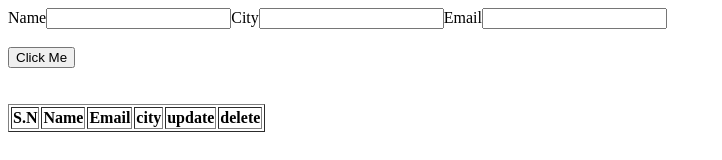
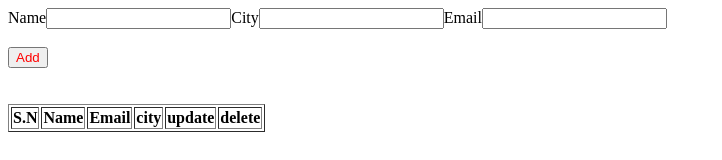
Before and after one commit to Chhavi13/reactRepo, a React (Create React App) app: page /crudform in a window 1280 px wide. Shown: the top 160 px of the page, without its empty margins (0-722 px from the left). Built offline with nearby package versions, Linux system fonts and the light colour scheme.

Commit message:
task form

```diff
--- a/src/FunctionalComponent/FormCrud.js
+++ b/src/FunctionalComponent/FormCrud.js
@@ -2,6 +2,7 @@ import React, { useState, useEffect } from 'react'
 import { Icon } from 'react-icons-kit'
 import { trash } from 'react-icons-kit/feather/trash'
 import { edit2 } from 'react-icons-kit/feather/edit2'
+import { link } from 'react-router-dom'
 const FormCrud = () => {
 
     const [userData, setUserData] = useState({
@@ -9,25 +10,54 @@ const FormCrud = () => {
     }
     )
     const [data, setData] = useState([])
+    const [toggleSubmit, setToggleSubmit] = useState(true)
+    const [isEditItem, setIsEditItem] = useState(null)
+
     const changeDetails = (event) => {
         setUserData({ ...userData, [event.target.name]: event.target.value });
     };
-
     const transferValue = (event) => {
         event.preventDefault();
-        console.log('userData', userData)
+        // console.log('userData', userData)
+        if (!userData.myname || !userData.city || !userData.emailadd) {
+            alert("plz fill data")
+        }
+        else if (userData && !toggleSubmit) {
+            console.log(userData + !toggleSubmit)
+            // debugger
+            setData(
+                data.map((elem) => {
+                    if (elem.id === isEditItem) {
+                        return ({ ...userData })
+                    }
+                    return elem
+                })
+            )
+            setToggleSubmit(true)
+            setUserData({
+                myname: "",
+                city: "",
+                emailadd: ""
+            })
+            setIsEditItem(null)
 
+
+        }
+        else {
             const obj = {
                 myname: userData.myname,
                 city: userData.city,
                 emailadd: userData.emailadd,
-            id:data.length+1
+                id: data.length + 1
             }
             console.log(obj)
             setData([...data, obj]);
             clearState();
+        }
+
+
     };
-    console.log("data", data)
+    // console.log("data", data)
 
     const clearState = () => {
         setUserData({
@@ -35,20 +65,24 @@ const FormCrud = () => {
             city: "",
             emailadd: ""
         });
-
     };
-    const deleteData= (id) => {
-      const filterData = data.filter((element)=>{
+    const deleteData = (id) => {
+        const filterData = data.filter((element) => {
             return element.id !== id
         })
         setData(filterData)
     };
-    const editData= (id) => {
-        const filterData = data.filter((element)=>{
-            return element.id !== id
-        })
-        setData(filterData)
-      };
+    const editData = (id) => {
+        console.log(id)
+        const newArr = data.find(obj => {
+            return (obj.id === id)
+        });
+        console.log("+++++++++++", newArr)
+        setToggleSubmit(false)
+        setUserData(newArr)
+        setIsEditItem(id)
+
+    }
 
     return (
         <>
@@ -58,8 +92,8 @@ const FormCrud = () => {
             <input type="text" name='city' value={userData.city} onChange={changeDetails} />
             <label>Email</label>
             <input type="text" name='emailadd' value={userData.emailadd} onChange={changeDetails} />
-            <br /> <div>&nbsp;</div><button onClick={transferValue}> Click Me</button>
-
+            <br /> <div>&nbsp;</div>
+            {toggleSubmit ? <button onClick={transferValue} style={{ color: 'red' }} > Add </button> : <button onClick={transferValue} style={{ color: 'green' }}> update </button>}
             <div>&nbsp;</div>
             <div>&nbsp;</div>
             <div >
@@ -87,9 +121,11 @@ const FormCrud = () => {
                                         <td>{val.city}</td>
 
                                         <td className='edit-btn' >
-                                            <Icon icon={edit2}  onClick={()=>editData(val.id )} />
+
+                                            <Icon icon={edit2} onClick={() => editData(val.id)} />
+
                                         </td>
-                                        <td className='delete-btn' onClick={()=>deleteData(val.id )} >
+                                        <td className='delete-btn' onClick={() => deleteData(val.id)} >
                                             <Icon icon={trash} />
                                         </td>
                                     </tr>
@@ -104,6 +140,6 @@ const FormCrud = () => {
 
 
     )
+
 }
-
 export default FormCrud
```
Lines whose indentation alone changed are shown as unchanged.
